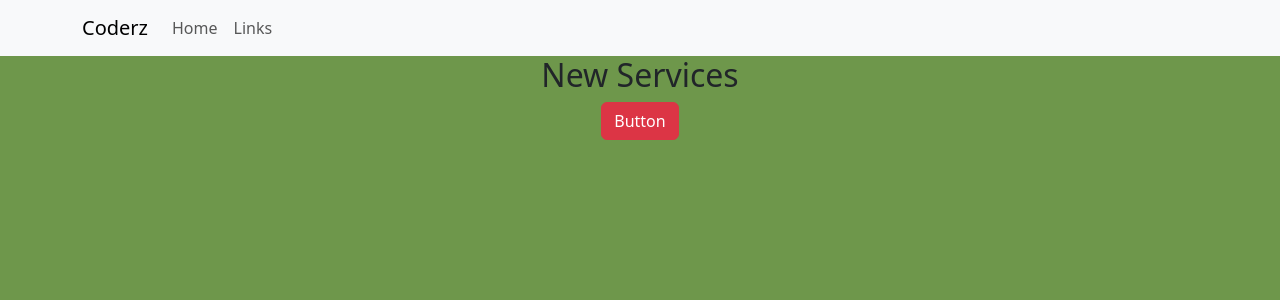
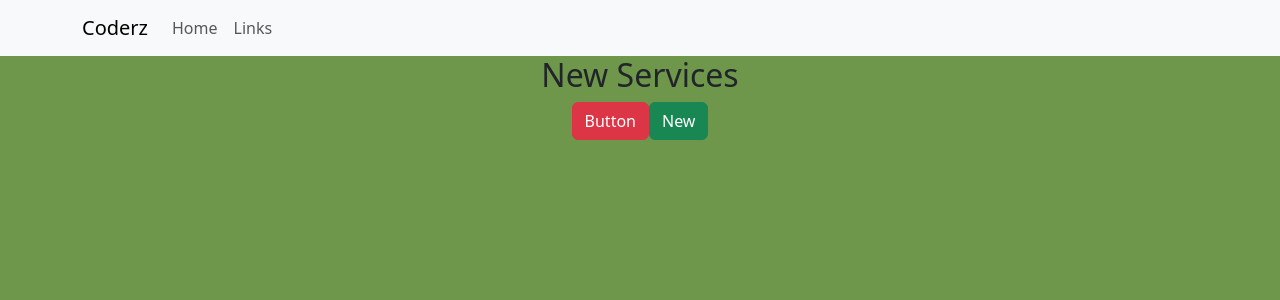
Before and after one commit to rahmanlibi47/azure, a React (Create React App) app: page / in a window 1280 px wide. Shown: the top 300 px of the page. Built offline with nearby package versions, Linux system fonts and the light colour scheme.

Commit message:
removing zipping

```diff
--- a/src/App.js
+++ b/src/App.js
@@ -12,6 +12,7 @@ function App() {
               <Navbars />
               <h2 cl>New Services</h2>
               <button className="btn btn-danger">Button</button>
+              <button className="btn btn-success">New</button>
             </div>
           </div>
         </div>
```
